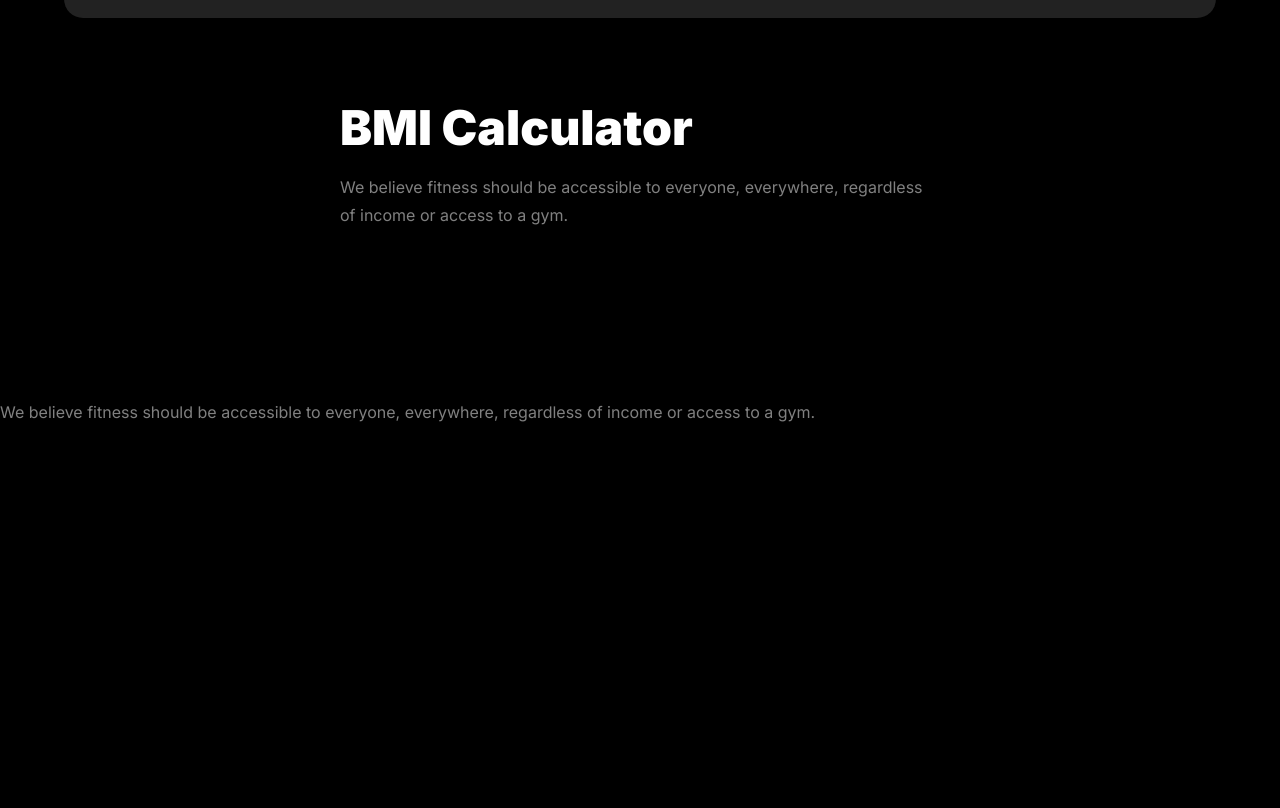
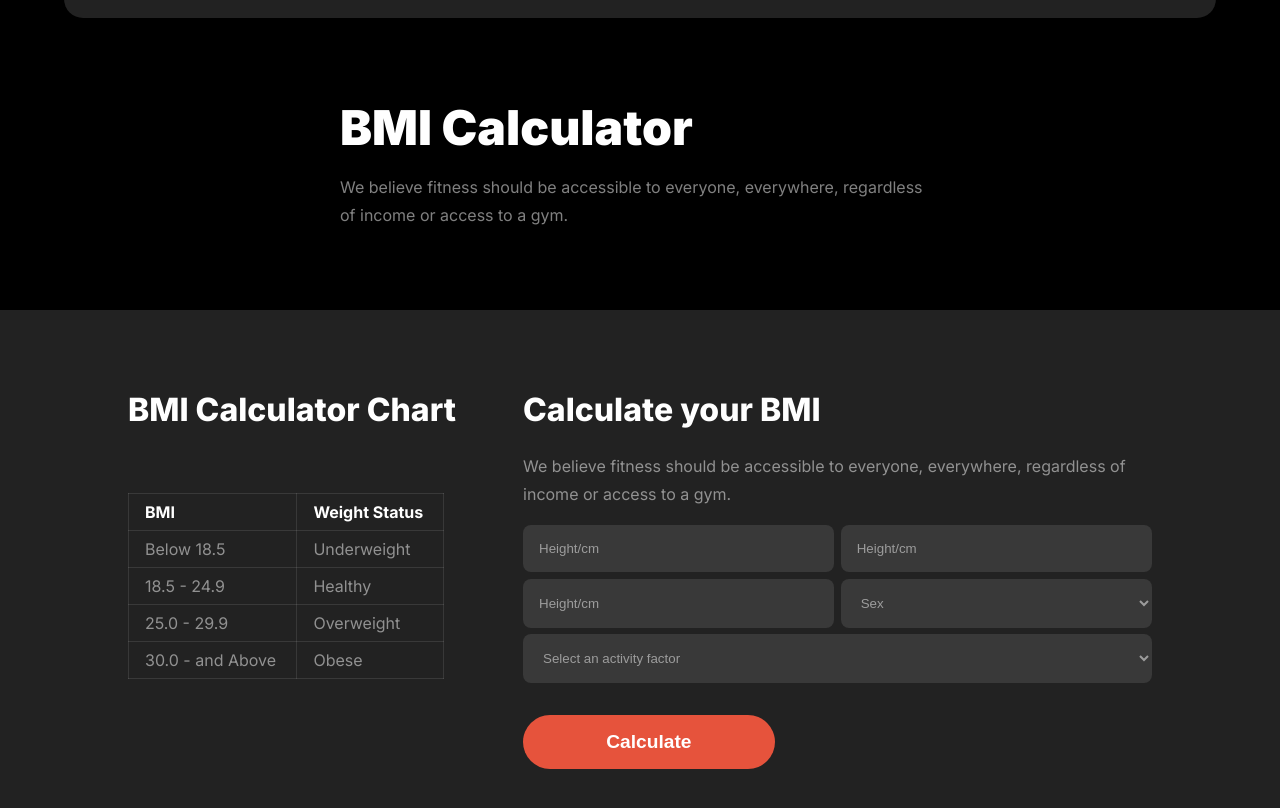
Before and after one commit to kowserahmed121/versatile-responsive-layout, a plain HTML site: page index.html in a window 1280 px wide. Shown: the part 1804-2612 px from the top of the page. Before the commit the page ends 2247 px from the top, so only its background shows below. Drawn offline with Linux system fonts and the light colour scheme.

Commit message:
complete bmi calculate section container

```diff
--- a/index.html
+++ b/index.html
@@ -117,10 +117,11 @@
         <h2>BMI Calculator</h2>
         <p>We believe fitness should be accessible to everyone, everywhere, regardless of income or access to a gym.</p>
        </div>
-       <div class="bmi-calculate">
+       <div class="bmi-bottom-content">
+        <div class="bmi-calculate display-flex">
           <div class="bmi-table">
             <h4> BMI Calculator Chart</h4>
-          <table>
+            <table  class="bmi-table-from">
               <tr>
                 <th> BMI </th>
                 <th>Weight Status </th>
@@ -130,22 +131,37 @@
                 <td>Underweight</td>
               </tr>
               <tr>
-              <td>Below 18.5</td>
-              <td>Underweight</td>
+                <td>18.5 - 24.9</td>
+                <td>Healthy</td>
               </tr>
               <tr>
-              <td>Below 18.5</td>
-              <td>Underweight</td>
+                <td>25.0 - 29.9</td>
+                <td>Overweight</td>
               </tr>
               <tr>
-              <td>Below 18.5</td>
-              <td>Underweight</td>
+                <td>30.0 - and Above</td>
+                <td>Obese</td>
               </tr>
             </table>
           </div>
           <div class="bmi-chart">
             <h4>Calculate your BMI</h4>
             <p>We believe fitness should be accessible to everyone, everywhere, regardless of income or access to a gym. </p>
+            <div class="input-fill-container">
+              <input type="text" placeholder="Height/cm">
+              <input type="text" placeholder="Height/cm">
+              <input type="text" placeholder="Height/cm">
+              <select>
+                <option value="sex">Sex</option>
+              </select>
+            </div>
+            <div class="input-full-fil">
+              <select>
+                <option value="key">Select an activity factor</option>
+              </select>
+            </div>
+            <button class="primary-btn">Calculate</button>
+          </div>
          </div>
        </div>
        </section>
--- a/style/style.css
+++ b/style/style.css
@@ -245,7 +245,78 @@ header {
 }
 
 /* bmi section code here  */
-.bmi-content{
+.bmi-content {
   max-width: 600px;
   margin: 0 auto;
 }
+
+.bmi-bottom-content {
+  background: rgb(34, 34, 34);
+  padding: 5rem 0;
+  margin-top: 5rem;
+}
+.bmi-calculate {
+  width: 80%;
+  margin: 0 auto;
+}
+
+.bmi-calculate h4 {
+  color: var(--primary-color);
+  font-size: 2rem;
+  font-weight: 800;
+  margin-bottom: 1.4rem;
+}
+
+.bmi-table {
+  width: 50%;
+}
+.bmi-table-from {
+  border-collapse: collapse;
+  margin-top: 4rem;
+  width: 80%;
+}
+
+table,
+tr,
+th,
+td {
+  border: 1px solid rgba(255, 255, 255, 0.1);
+  color: var(--secondary-color);
+  text-align: start;
+  padding: 0.5rem 1rem;
+}
+
+th {
+  color: rgb(255, 255, 255);
+}
+
+.bmi-chart p {
+  margin: 1rem 0;
+}
+
+.input-fill-container {
+  display: grid;
+  grid-template-columns: repeat(2, 1fr);
+  gap: 0.4rem;
+  margin-bottom: 0.4rem;
+}
+
+input,
+select {
+  padding: 1rem;
+  border-radius: 0.5rem;
+  border: none;
+  background: rgba(255, 255, 255, 0.1);
+  color: var(--secondary-color);
+}
+
+.input-full-fil{
+  display: grid;
+  grid-template-columns: 1fr;
+  margin-bottom: 2rem;
+}
+
+::placeholder {
+  color: var(--secondary-color);
+  opacity: 1;
+}
```
Lines whose indentation alone changed are shown as unchanged.
